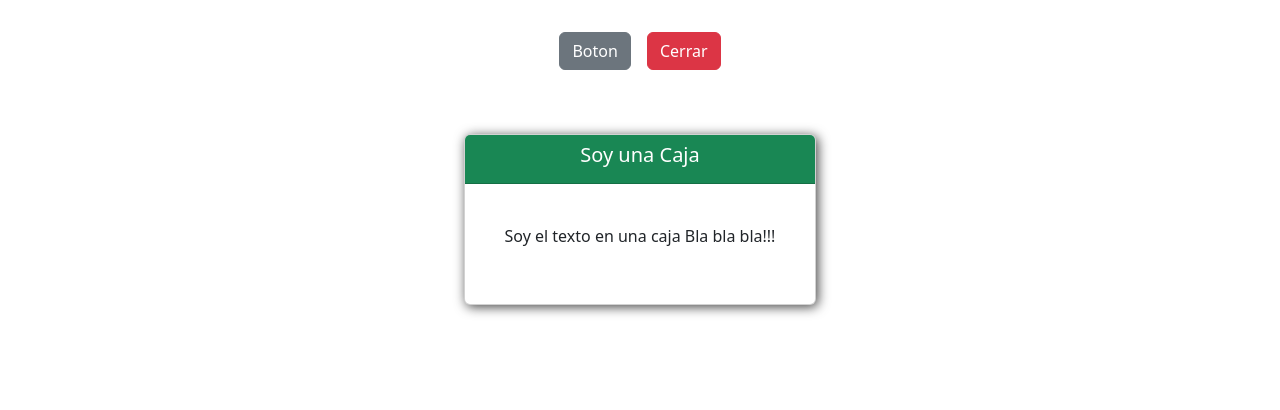
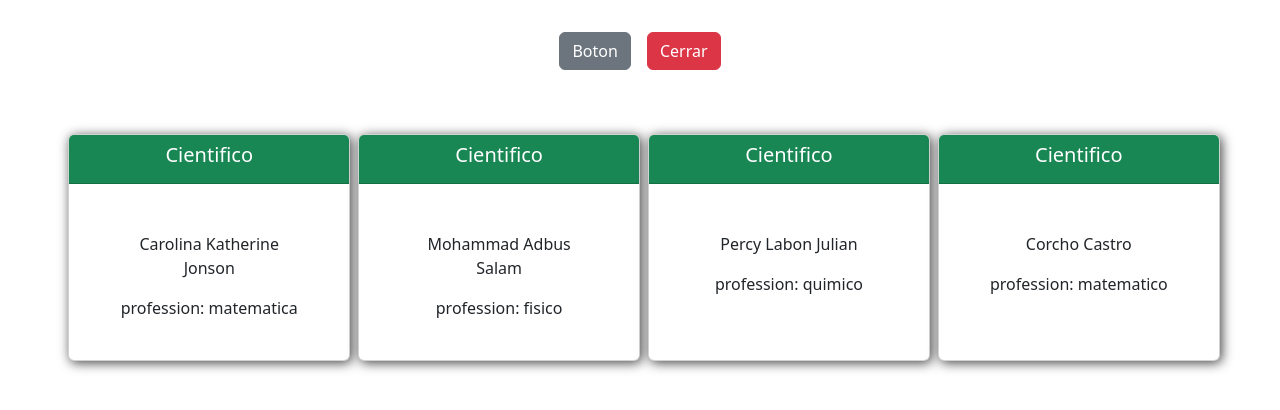
Before and after one commit to Condebasura/PracticasReact, a React (Vite) app: page / in a window 1280 px wide. Both pictures are taken after a click on the button "Boton". Shown: the top 410 px of the page. Built offline with nearby package versions, Linux system fonts and the light colour scheme.

Commit message:
practica , renderizado de listas

```diff
--- a/src/App.tsx
+++ b/src/App.tsx
@@ -1,5 +1,6 @@
 import './App.css'
 import { useState } from 'react'
+import { people } from './data.tsx';
 
 // Las funciones se declaran con la primera letra en mayúscula
 
@@ -40,21 +41,29 @@ function BtnClose({onClick}){
   )
 }
 
-function Card({titulo, texto}){
+function Card({titulo}){
 
-  return(
-    <>
-        <div className='card '>
+
+  const listItem = people.map(person =>
+
+  <div className='card mb-3 ms-2 col ' key={person.id}>
             <div className='card-header text-center text-bg-success'>
               <h5 className='card-title'>{titulo}</h5>
             </div>
             <div className="card-body m-4">
-              <p className='text-center'>{texto}</p>
+              <ul className='list-group'>
+
+              <li className='text-center list-group-item border-0' >{person.name}</li>
+              <span className='mt-2 text-center'>profession: {person.profession}</span>
+              </ul>
+
+
             </div>
 
           </div>
-    </>
-  )
+
+)
+return <div className='d-flex'>{listItem}</div>
 }
 
 export default function App() {
@@ -165,8 +174,8 @@ return(
 
   <div className='m-5'>
     {mostrarCard &&(<Card
-    titulo= "Soy una Caja"
-    texto= "Soy el texto en una caja Bla bla bla!!!"
+    titulo= "Cientifico"
+
     />)}
 
   </div>
--- /dev/null
+++ b/src/data.tsx
@@ -0,0 +1,21 @@
+export const people = [{
+    id: 0 ,
+    name:'Carolina Katherine Jonson' ,
+    profession: 'matematica' ,
+
+
+},
+{
+    id: 1,
+    name: 'Mohammad Adbus  Salam',
+    profession: 'fisico' ,
+},
+{
+    id: 2  ,
+    name: 'Percy Labon Julian' ,
+    profession: 'quimico',
+},{
+id:3,
+name: 'Corcho Castro',
+profession:'matematico'
+}]
```
